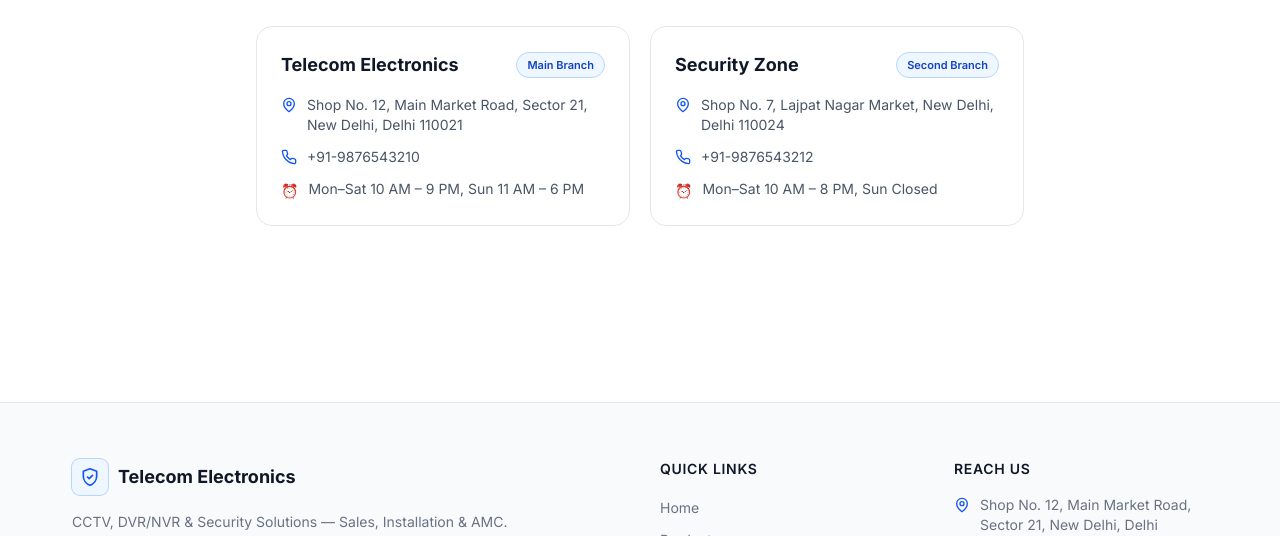
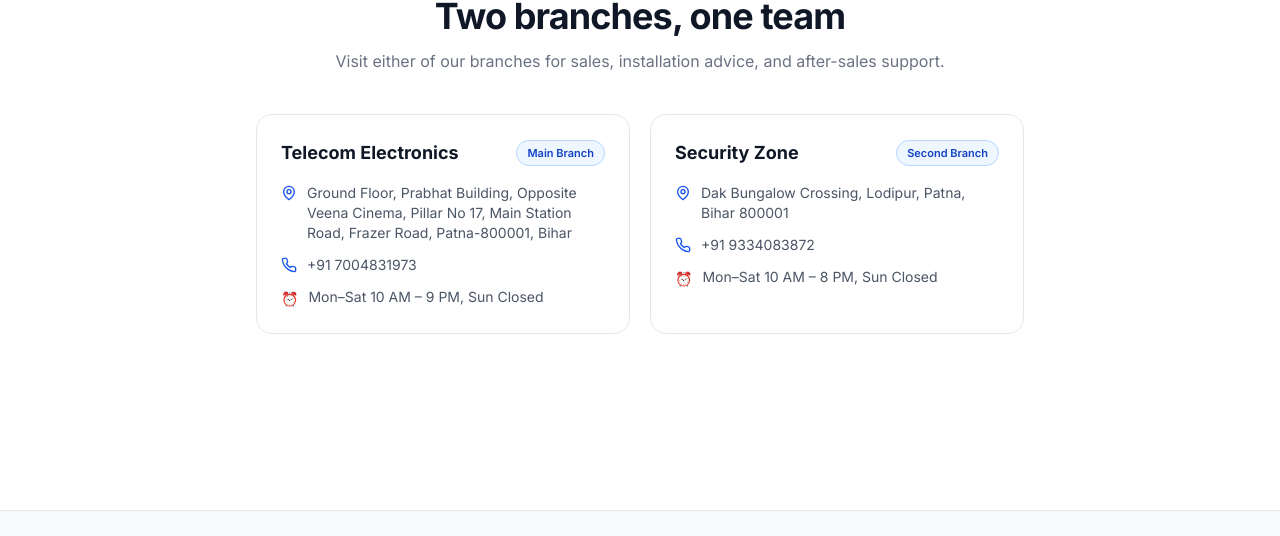
Before and after one commit to iamalok12/telecom-electronic, a React (Vite) app: page / in a window 1280 px wide. Shown: the part 2264-2800 px from the top of the page. Built offline with nearby package versions, Linux system fonts and the light colour scheme; no server answers; the database is empty.

Commit message:
Contact fix

```diff
--- a/src/data/partners.json
+++ /dev/null
@@ -1,16 +0,0 @@
-{
-  "items": [
-    { "id": "hikvision", "name": "Hikvision" },
-    { "id": "cp-plus", "name": "CP Plus" },
-    { "id": "dahua", "name": "Dahua" },
-    { "id": "godrej", "name": "Godrej Security" },
-    { "id": "honeywell", "name": "Honeywell" },
-    { "id": "tp-link", "name": "TP-Link" },
-    { "id": "dlink", "name": "D-Link" },
-    { "id": "panasonic", "name": "Panasonic" },
-    { "id": "bosch", "name": "Bosch" },
-    { "id": "axis", "name": "Axis" },
-    { "id": "uniview", "name": "Uniview" },
-    { "id": "secureeye", "name": "Secureye" }
-  ]
-}
--- a/src/data/shop.json
+++ b/src/data/shop.json
@@ -1,30 +1,30 @@
 {
   "name": "Telecom Electronics",
-  "tagline": "Your Trusted Local Security Partner",
-  "intro": "Telecom Electronics is a local specialist in CCTV, DVR/NVR systems and security accessories. From single-camera homes to multi-zone commercial setups, we supply, install and maintain reliable surveillance solutions backed by genuine after-sales support.",
-  "shortIntro": "CCTV, DVR/NVR & Security Solutions — Sales, Installation & AMC.",
+  "tagline": "Securing Every Corner That Matters",
+  "intro": "Your trusted partner for advanced security and surveillance solutions. We specialize in CCTV systems, access control, fire safety, networking, control room integration, biometric systems, public address systems, and complete security infrastructure for homes, businesses, industries, and institutions. From consultation and installation to maintenance and upgrades, we deliver reliable, scalable, and modern security solutions tailored to your needs.",
+  "shortIntro": "Providing smart CCTV, security, networking, and access control solutions with professional installation, maintenance, and support for homes and businesses.",
   "address": {
-    "line1": "Shop No. 12, Main Market Road",
-    "line2": "Sector 21, Near City Bank ATM",
-    "city": "New Delhi",
-    "state": "Delhi",
-    "pincode": "110021",
+    "line1": "Ground Floor, Prabhat Building, Opposite Veena Cinema",
+    "line2": "Pillar No 17, Main Station Road, Frazer Road",
+    "city": "Patna",
+    "state": "Bihar",
+    "pincode": "800001",
     "country": "India",
-    "full": "Shop No. 12, Main Market Road, Sector 21, New Delhi, Delhi 110021, India"
+    "full": "Ground Floor, Prabhat Building, Opposite Veena Cinema, Pillar No 17, Main Station Road, Frazer Road, Patna-800001, Bihar"
   },
   "phones": [
-    { "label": "Sales", "number": "+91-9876543210" },
-    { "label": "Service", "number": "+91-9876543211" }
+    { "label": "Sales", "number": "+91 7004831973" },
+    { "label": "Service", "number": "+91 9334083872" }
   ],
-  "primaryPhone": "+91-9876543210",
+  "primaryPhone": "+91 7004831973",
   "whatsapp": {
-    "number": "919876543210",
+    "number": "917004831973",
     "defaultMessage": "Hi Telecom Electronics, I'd like to enquire about your CCTV / security solutions."
   },
-  "email": "sales@securityzone.local",
+  "email": "teleconpatna@yahoo.com",
   "hours": [
     { "day": "Monday – Saturday", "time": "10:00 AM – 9:00 PM" },
-    { "day": "Sunday", "time": "11:00 AM – 6:00 PM" }
+    { "day": "Sunday", "time": "Closed" }
   ],
   "social": {
     "facebook": "https://facebook.com/",
@@ -41,15 +41,15 @@
     {
       "name": "Telecom Electronics",
       "tag": "Main Branch",
-      "address": "Shop No. 12, Main Market Road, Sector 21, New Delhi, Delhi 110021",
-      "phone": "+91-9876543210",
-      "hours": "Mon–Sat 10 AM – 9 PM, Sun 11 AM – 6 PM"
+      "address": "Ground Floor, Prabhat Building, Opposite Veena Cinema, Pillar No 17, Main Station Road, Frazer Road, Patna-800001, Bihar",
+      "phone": "+91 7004831973",
+      "hours": "Mon–Sat 10 AM – 9 PM, Sun Closed"
     },
     {
       "name": "Security Zone",
       "tag": "Second Branch",
-      "address": "Shop No. 7, Lajpat Nagar Market, New Delhi, Delhi 110024",
-      "phone": "+91-9876543212",
+      "address": "Dak Bungalow Crossing, Lodipur, Patna, Bihar 800001",
+      "phone": "+91 9334083872",
       "hours": "Mon–Sat 10 AM – 8 PM, Sun Closed"
     }
   ]
--- a/src/data/solutions.json
+++ /dev/null
@@ -1,46 +0,0 @@
-{
-  "items": [
-    {
-      "id": "installation",
-      "title": "CCTV Installation",
-      "description": "End-to-end site survey, cabling, mounting, configuration and remote-app setup for homes, shops and offices.",
-      "icon": "wrench",
-      "highlights": ["Site survey", "Neat cabling", "Mobile app setup"]
-    },
-    {
-      "id": "amc",
-      "title": "Annual Maintenance (AMC)",
-      "description": "Yearly maintenance contracts with scheduled visits, priority support and discounted spares.",
-      "icon": "shield",
-      "highlights": ["Scheduled visits", "Priority support", "Discounted spares"]
-    },
-    {
-      "id": "repair",
-      "title": "Repair & Troubleshooting",
-      "description": "Quick on-site diagnostics and repair of cameras, DVR/NVR, cabling and power supplies.",
-      "icon": "tools",
-      "highlights": ["On-site visits", "Same-day service", "Genuine parts"]
-    },
-    {
-      "id": "upgrade",
-      "title": "System Upgrade",
-      "description": "Upgrade old analog systems to HD/IP, increase storage capacity or add remote viewing.",
-      "icon": "upgrade",
-      "highlights": ["Analog to IP", "Storage upgrade", "Remote access"]
-    },
-    {
-      "id": "consulting",
-      "title": "Security Consulting",
-      "description": "Free on-site consultation to design the right surveillance plan for your premises and budget.",
-      "icon": "bulb",
-      "highlights": ["Free survey", "Custom plan", "Honest pricing"]
-    },
-    {
-      "id": "remote",
-      "title": "Remote Monitoring Setup",
-      "description": "Configure secure remote viewing on mobile, tablet and desktop with notifications.",
-      "icon": "mobile",
-      "highlights": ["Mobile app", "Notifications", "Secure access"]
-    }
-  ]
-}
--- a/src/pages/Contact.jsx
+++ b/src/pages/Contact.jsx
@@ -59,7 +59,7 @@
     }
   }
 
-  const mapsSrc = `https://www.google.com/maps?q=${encodeURIComponent(shop.address.full)}&output=embed`
+  const mapsSrc = `https://www.google.com/maps?q=25.605609455020918,85.13871581045557&output=embed`
 
   return (
     <div className="container-x py-14 md:py-20">
```
